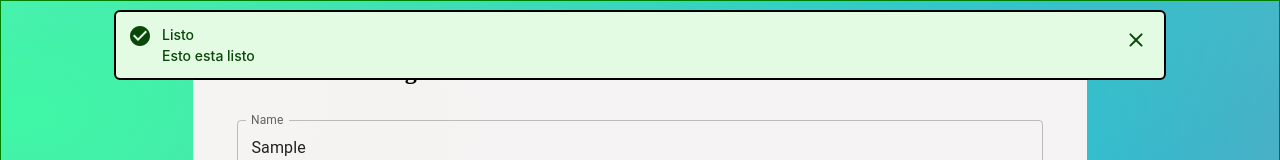
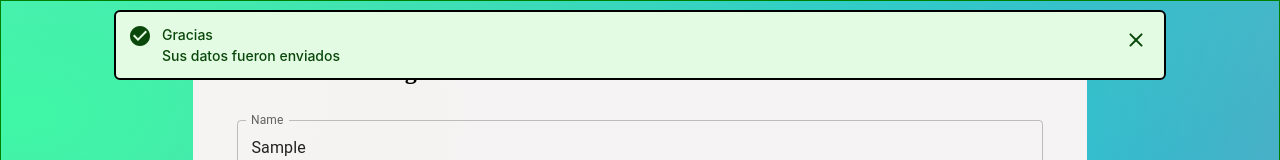
Before and after one commit to alvarezjp/components, a React (Vite) app: page / in a window 1280 px wide. Both pictures are taken after typing "Sample", "name@example.com", "5", "Sample" into the empty fields and a click on the button "Enviar". Shown: the top 160 px of the page. Built offline with nearby package versions, Linux system fonts and the light colour scheme.

Commit message:
termino de formulario con alert

```diff
--- /dev/null
+++ b/src/componentes/ContacUs/AlertMessage.jsx
@@ -0,0 +1,67 @@
+import React from "react";
+import Alert from "@mui/joy/Alert";
+import IconButton from "@mui/joy/IconButton";
+import CloseRoundedIcon from "@mui/icons-material/CloseRounded";
+import CheckCircleIcon from "@mui/icons-material/CheckCircle";
+import ReportIcon from "@mui/icons-material/Report";
+
+const AlertMessage = ({formAlert,setFormAlert}) => {
+    const clicked = () => {
+        setFormAlert("")
+    }
+  return (
+    <>
+      {formAlert === "bien" && (
+        <Alert
+          // style={{ position: "absolute", top: "10px" }}
+          key={"Success"}
+          sx={{
+            alignItems: "flex-start",
+            width: "80%",
+            border: "2px solid black",
+            position: "absolute",
+            top: "10px",
+          }}
+          startDecorator={<CheckCircleIcon />}
+          variant="soft"
+          color={"success"}
+          endDecorator={
+            <IconButton variant="soft" color={"success"}>
+              <CloseRoundedIcon onClick={clicked} />
+            </IconButton>
+          }>
+          <div>
+            <div>Gracias</div>
+            <p>Sus datos fueron enviados</p>
+          </div>
+        </Alert>
+      )}
+      {formAlert === "mal" && (
+        <Alert
+          key={"Error"}
+          sx={{
+            alignItems: "flex-start",
+            width: "80%",
+            border: "2px solid black",
+            position: "absolute",
+            top: "10px",
+          }}
+          startDecorator={<ReportIcon />}
+          variant="soft"
+          color={"danger"}
+          endDecorator={
+            <IconButton variant="soft" color={"danger"}>
+              <CloseRoundedIcon onClick={clicked} />
+            </IconButton>
+          }>
+          <div>
+            <div>Error</div>
+            <p>Debe Ingresar datos en todas las casillas indicadas</p>
+          </div>
+        </Alert>
+      )}
+    </>
+  );
+};
+
+export default AlertMessage;
--- a/src/componentes/ContacUs/ContacUs.jsx
+++ b/src/componentes/ContacUs/ContacUs.jsx
@@ -8,6 +8,7 @@ import {
   SubText,
   Title,
 } from "./Styled.jsx";
+import useAlertTimer from "./useAlertTimer.js";
 import TextField from "@mui/material/TextField";
 import Radio from "@mui/joy/Radio";
 import Button from "@mui/joy/Button";
@@ -23,10 +24,10 @@ import Alert from "@mui/joy/Alert";
 import IconButton from "@mui/joy/IconButton";
 import CloseRoundedIcon from "@mui/icons-material/CloseRounded";
 import CheckCircleIcon from "@mui/icons-material/CheckCircle";
-import ReportIcon from '@mui/icons-material/Report';
+import ReportIcon from "@mui/icons-material/Report";
+import AlertMessage from "./AlertMessage.jsx";
 
 const ContacUs = () => {
-
   const [formAlert, setFormAlert] = useState("");
   const [countFalse, setCountFalse] = useState(0);
   const [errors, setErrors] = useState(previeErrors);
@@ -35,60 +36,16 @@ const ContacUs = () => {
   const { inputName, inputEmail, inputPhone, inputMultiline } = inputForm;
 
   useCountFalse(errors, setCountFalse);
+  useAlertTimer(setFormAlert,formAlert);
 
   return (
     <Container>
       <ContainForm>
-        {formAlert === "bien" && (
-          <Alert
-            // style={{ position: "absolute", top: "10px" }}
-            key={"Success"}
-            sx={{
-              alignItems: "flex-start",
-              width: "80%",
-              border: "2px solid black",
-              position: "absolute",
-              top: "10px",
-            }}
-            startDecorator={<CheckCircleIcon />}
-            variant="soft"
-            color={"success"}
-            endDecorator={
-              <IconButton variant="soft" color={"success"}>
-                <CloseRoundedIcon />
-              </IconButton>
-            }>
-            <div>
-              <div>Listo</div>
-              <p>Esto esta listo</p>
-            </div>
-          </Alert>
-        )}
-        {formAlert === "mal" && (
-          <Alert
-            key={"Error"}
-            sx={{
-              alignItems: "flex-start",
-              width: "80%",
-              border: "2px solid black",
-              position: "absolute",
-              top: "10px",
-            }}
-            startDecorator={<ReportIcon /> }
-            variant="soft"
-            color={"danger"}
-            endDecorator={
-              <IconButton variant="soft" color={"danger"}>
-                <CloseRoundedIcon />
-              </IconButton>
-            }>
-            <div>
-              <div>Mal</div>
-              <p>Faltan datos</p>
-            </div>
-          </Alert>
-        )}
-        <Form onSubmit={(event) => clickSubmit(event, inputForm, setErrors,setFormAlert)}>
+        <AlertMessage formAlert={formAlert} setFormAlert={setFormAlert} />
+        <Form
+          onSubmit={(event) =>
+            clickSubmit(event, inputForm, setErrors, setFormAlert)
+          }>
           <Title>Send us a Message</Title>
           <TextField
             id="outlined-basic"
--- /dev/null
+++ b/src/componentes/ContacUs/useAlertTimer.js
@@ -0,0 +1,13 @@
+import { useEffect } from "react";
+
+const useAlertTimer = (setFormAlert,formAlert) =>{
+    useEffect(() => {
+        const timer = setTimeout(() => {
+          setFormAlert("");
+        }, 3000);
+
+        return () => clearTimeout(timer);
+      }, [formAlert]);
+}
+
+export default useAlertTimer;
```
